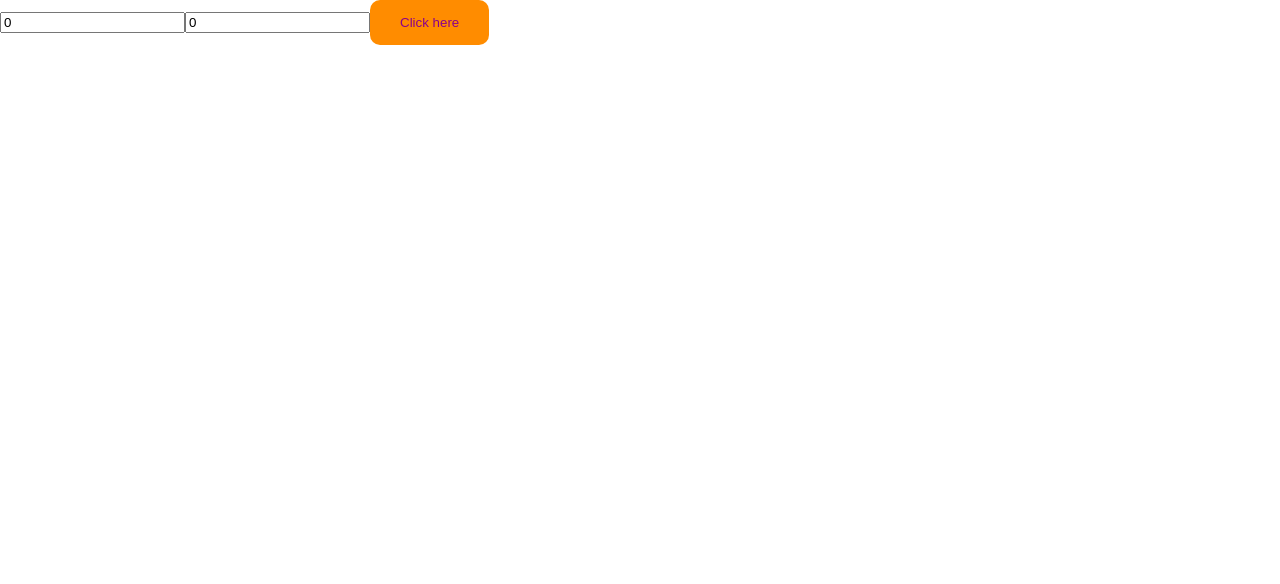
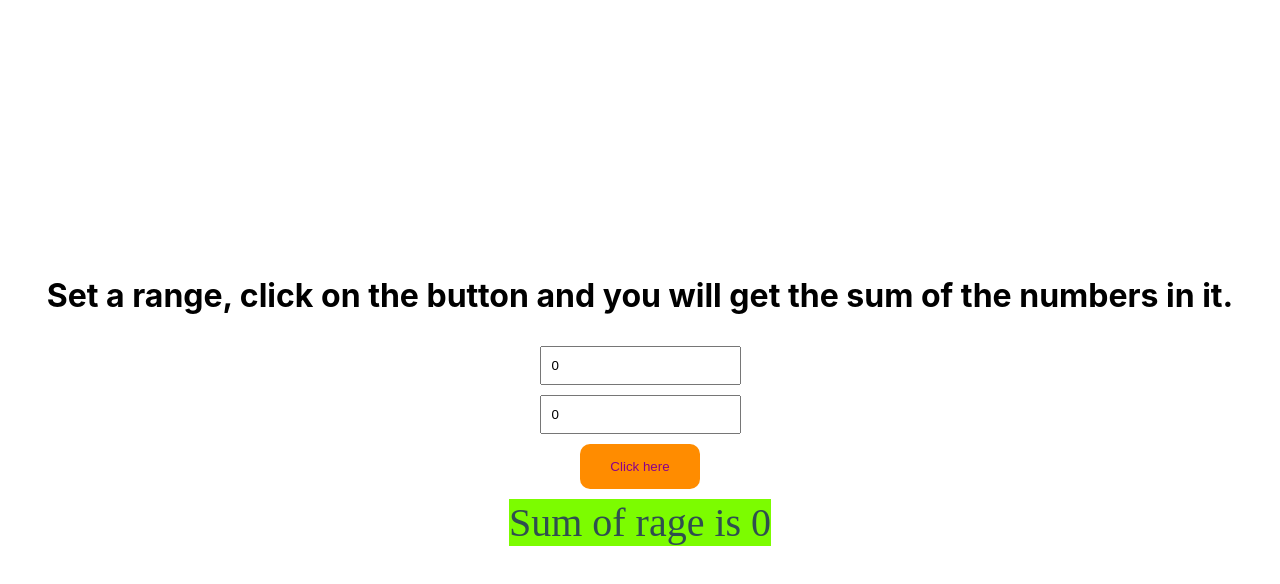
Before and after one commit to kayarmolenka/EPAM-Front-End-Lab-Summer-Autumn-2021, a React (Create React App) app in the folder sum/: page / in a window 1280 px wide. Shown: the top 584 px of the page. Built offline with nearby package versions, Linux system fonts and the light colour scheme.

Commit message:
complete first task from homework JavaScropt

```diff
--- a/sum/src/components/App/App.css
+++ b/sum/src/components/App/App.css
@@ -1,3 +1,11 @@
 .App {
   text-align: center;
 }
+
+.wrapper {
+  display: flex;
+  justify-content: center;
+  align-items: center;
+  flex-direction: column;
+  height: 100vh;
+}
--- a/sum/src/components/App/App.js
+++ b/sum/src/components/App/App.js
@@ -1,30 +1,15 @@
 import {useState } from 'react';
 import Button from '../Button/Button';
 import Input from '../Input/Input';
+import SumRage from '../SumRage/SumRage';
 import './App.css';
 
 const App = () => {
   const [firstInput, setFirstInput] = useState(0);
   const [secondInput, setSecondInput] = useState(0);
+  const [count, onSetCount] = useState(0);
 
   const onChangeValue = e => (e.target.id === '1') ? setFirstInput(e.target.value) : setSecondInput(e.target.value);
-
-  // const onCalculateSumOfRange = (a, b) => {
-  //   let sumOfRange = 0;
-
-  //   if(a < b) {
-  //     for(let i = a; i <= b; i++) {
-  //       sumOfRange += Number(i);
-  //     }
-  //   } else if(a > b) {
-  //       for(let i = b; i <= a; i++) {
-  //         sumOfRange += Number(i);
-  //       }
-  //   }
-
-  //   return sumOfRange;
-
-  // }
 
   const onCalculateSumOfRange = (a, b) => {
     const high = Math.max(a, b);
@@ -33,12 +18,19 @@ const App = () => {
     return high * (high + 1) / 2 - (low - 1) * (low) / 2;
   }
 
+  const omShowResult = () => {
+    const newResult = onCalculateSumOfRange(firstInput, secondInput);
+
+    onSetCount(count - count + newResult);
+  }
 
   return (
-    <div>
+    <div className="wrapper">
+      <h1>Set a range, click on the button and you will get the sum of the numbers in it.</h1>
       <Input value={firstInput} onChangeValue={onChangeValue} id={'1'}/>
       <Input value={secondInput} onChangeValue={onChangeValue} id={'2'}/>
-      <Button onCalculateSumOfRange={() => {console.log(onCalculateSumOfRange(firstInput, secondInput))}}/>
+      <Button onCalculateSumOfRange={omShowResult}/>
+      <SumRage sum={count}/>
     </div>
   );
 };
--- a/sum/src/components/Button/Button.css
+++ b/sum/src/components/Button/Button.css
@@ -4,8 +4,11 @@
     background: darkorange;
     border: none;
     border-radius: 10px;
+    margin: 10px 0;
 }
 
 .btnAdd:hover {
     cursor: pointer;
+    background-color: deeppink;
+    color: gold;
 }
--- /dev/null
+++ b/sum/src/components/Input/Input.css
@@ -0,0 +1,4 @@
+.fields {
+    margin-top: 10px;
+    padding: 10px;
+}
--- a/sum/src/components/Input/Input.js
+++ b/sum/src/components/Input/Input.js
@@ -1,6 +1,9 @@
+import './Input.css'
+
 function Input(props) {
     return (
         <input
+            className = "fields"
             id={props.id}
             type="text"
             onChange={props.onChangeValue}
--- /dev/null
+++ b/sum/src/components/SumRage/SumRage.css
@@ -0,0 +1,7 @@
+.result {
+    color: darkslategrey;
+    background: lawngreen;
+    display: inline-block;
+    font-size: 40px;
+    font-family: cursive;
+}
--- /dev/null
+++ b/sum/src/components/SumRage/SumRage.js
@@ -0,0 +1,15 @@
+import { Component } from "react";
+
+import './SumRage.css';
+
+export default class SumRage extends Component {
+    constructor(props) {
+        super(props);
+    }
+
+    render() {
+        return (
+            <div className="result"> Sum of rage is {this.props.sum}</div>
+        )
+    }
+}
```
